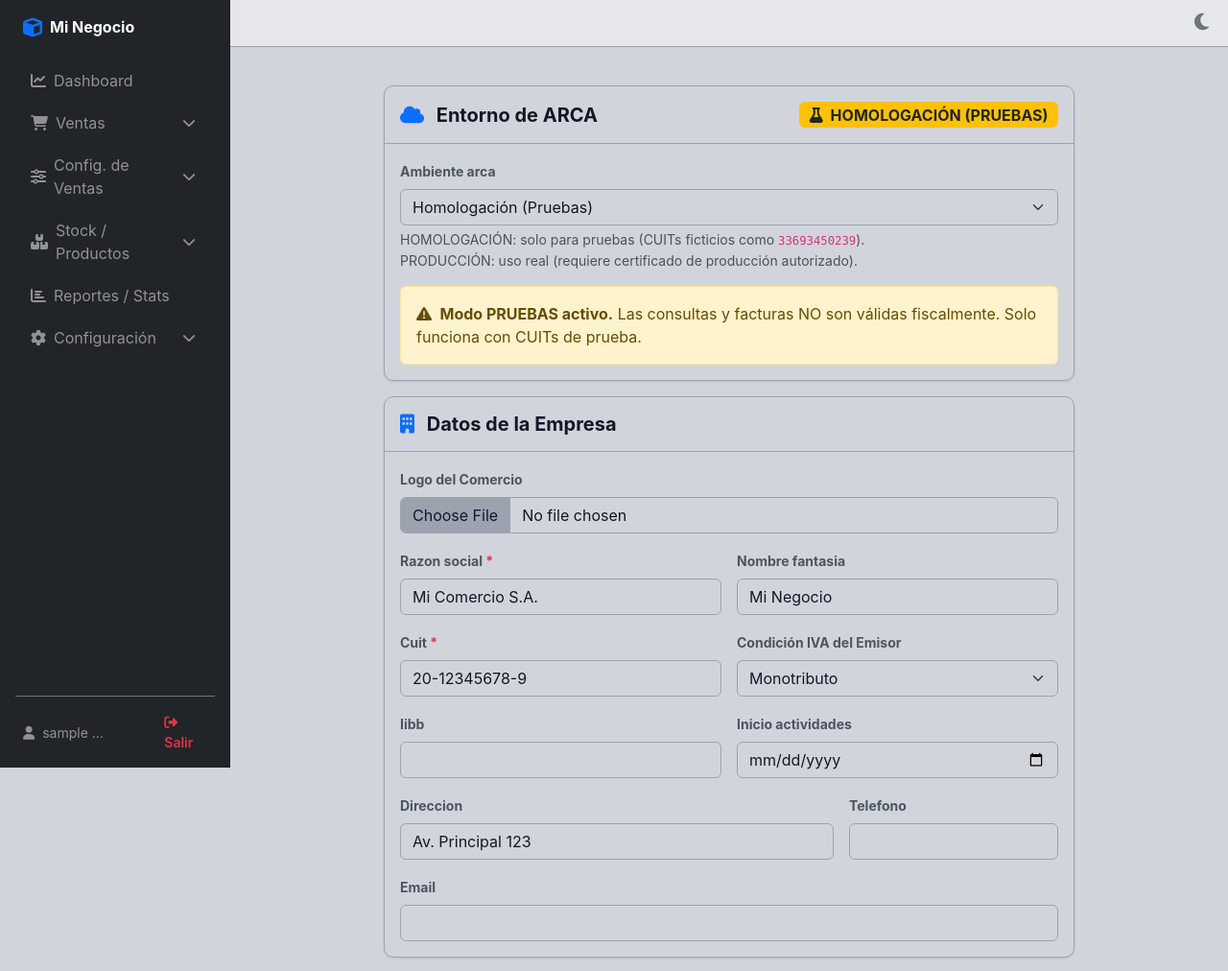
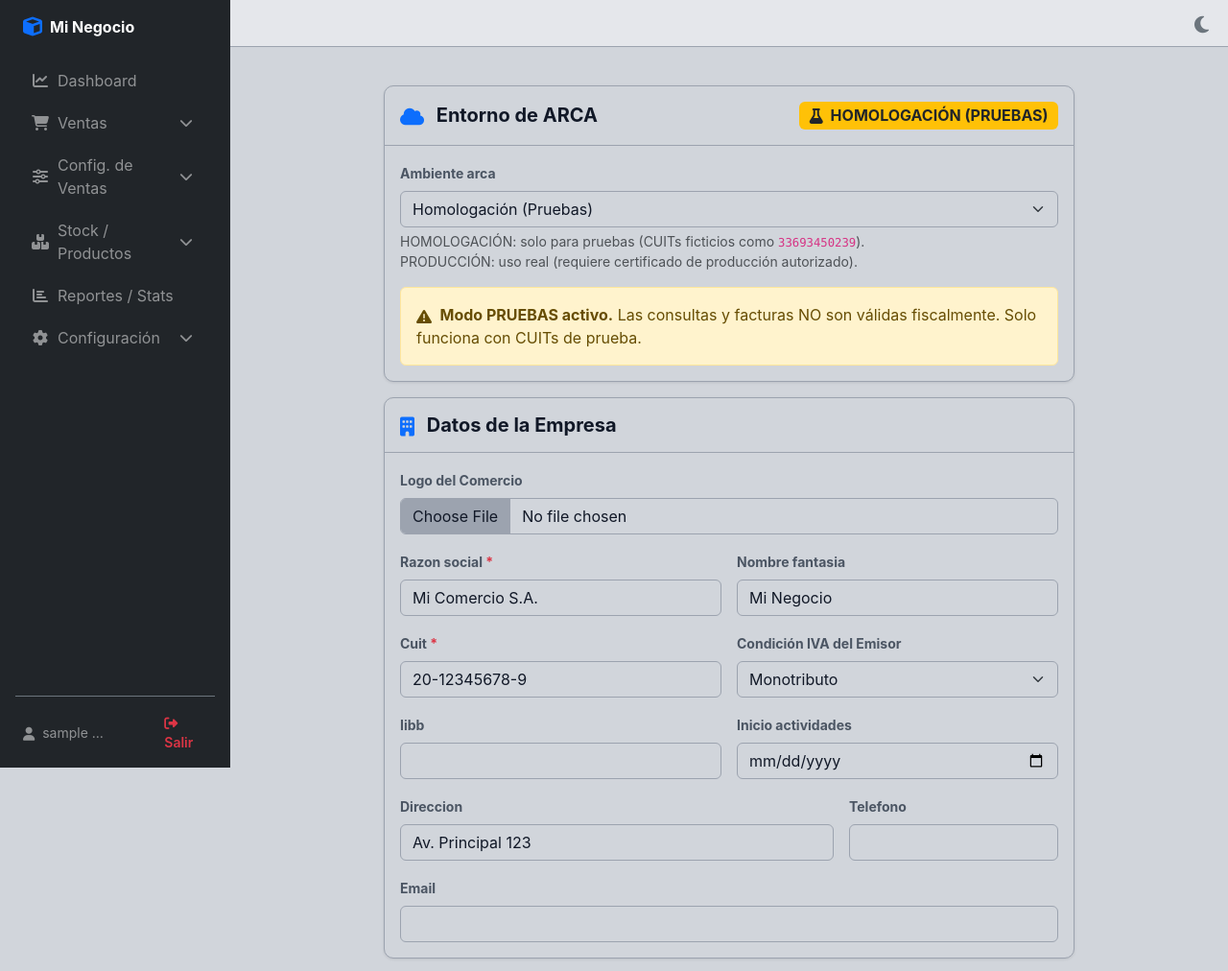
Before and after one commit to mluduenia/sistema_ventas, a Django app: page /configuracion/ in a window 1280 px wide. Shown: the top 1012 px of the page at 96% size. Run offline with Django 4.2, Linux system fonts and the light colour scheme; the visitor is signed in with stand-in values (Sample User, id 1); data comes from the database, SQL or seed files in the repository; data that the repository does not hold is empty; some libraries are stand-ins or nearby versions.

Commit message:
Add utility class for icon alignment and styles
Added utility class for fixed-width icons and styles for Font Awesome icons in sidebar.

```diff
--- a/static/css/custom.css
+++ b/static/css/custom.css
@@ -121,7 +121,39 @@
     border-bottom-color: var(--bs-border-color) !important;
 }
 
-/* Optimización Móvil */
+/* ===================================================
+   ICONOS (Font Awesome) - Anchos fijos para alinear
+   =================================================== */
+
+/* Clase utilitaria .w-20: ancho fijo para iconos en sidebar y menús.
+   Bootstrap 5 ya NO incluye w-20, por eso la definimos acá. */
+.w-20 {
+    width: 20px;
+    min-width: 20px;
+    display: inline-block;
+    text-align: center;
+    flex-shrink: 0;
+}
+
+/* Los iconos de Font Awesome deben heredar el color del texto */
+.fas, .far, .fab, .fa, .fa-solid, .fa-regular, .fa-brands {
+    line-height: 1;
+    vertical-align: middle;
+}
+
+/* Ajuste para iconos dentro de nav-link del sidebar */
+.nav-link .fas,
+.nav-link .far,
+.nav-link .fab {
+    display: inline-block;
+    width: 20px;
+    text-align: center;
+    flex-shrink: 0;
+}
+
+/* ===================================================
+   Optimización Móvil
+   =================================================== */
 @media (max-width: 767.98px) {
     body {
         font-size: 0.875rem;
```
